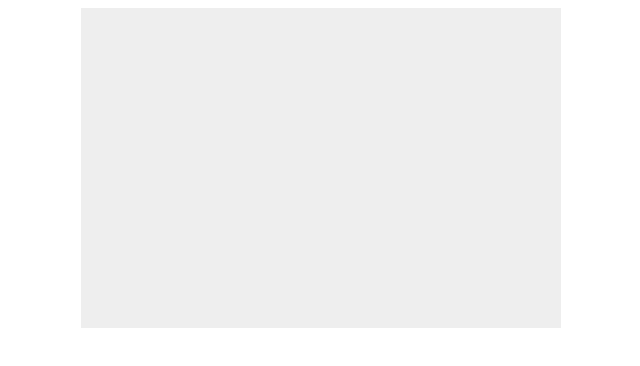
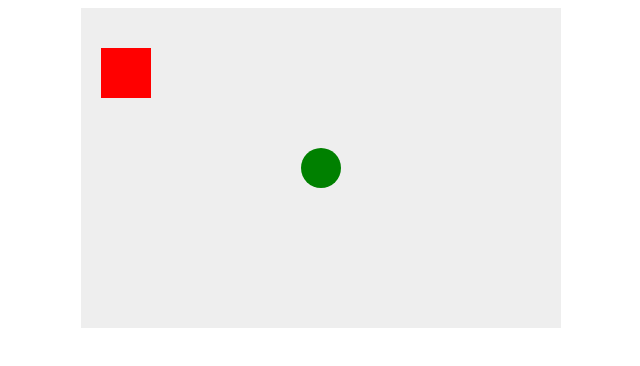
Before and after one commit to SermonSchlegle/SermonSchlegle.github.io, a plain HTML site: page games/breakout/index.html in a window 1280 px wide. Shown: the whole page, without its empty margins (319-959 px from the left). Drawn offline with Linux system fonts and the light colour scheme.

Commit message:
Update index.html

```diff
--- a/games/breakout/index.html
+++ b/games/breakout/index.html
@@ -17,6 +17,20 @@
 
         <script>
             // Javascript code
+            const canvas = document.getElementById("myCanvas");
+            const ctx = canvas.getContext("2d");
+
+            ctx.beginPath();
+            ctx.rect(20, 40, 50, 50);
+            ctx.fillStyle = "#FF0000";
+            ctx.fill();
+            ctx.closePath();
+
+            ctx.beginPath();
+            ctx.arc(240, 160, 20, 0, Math.PI*2, false);
+            ctx.fillStyle = "green";
+            ctx.fill();
+            ctx.closePath();
         </script>
     </body>
 </html>
```
